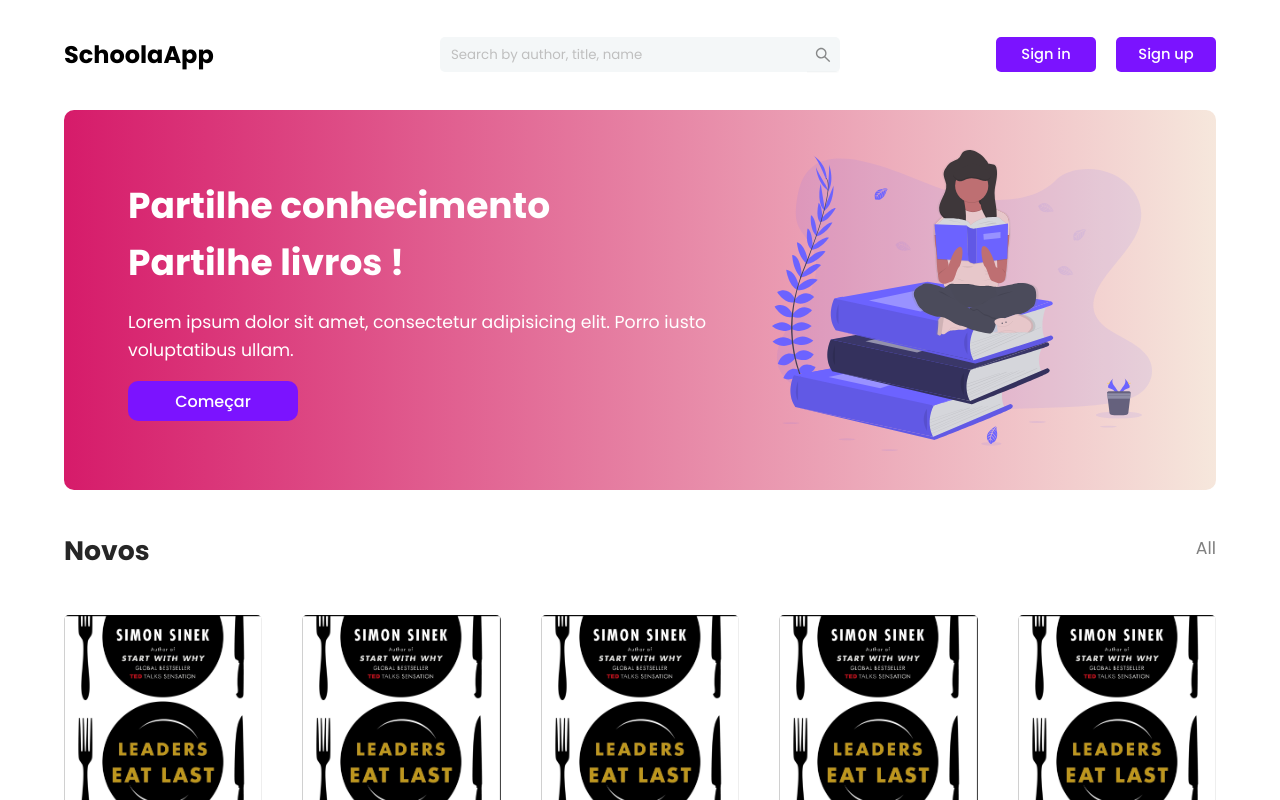
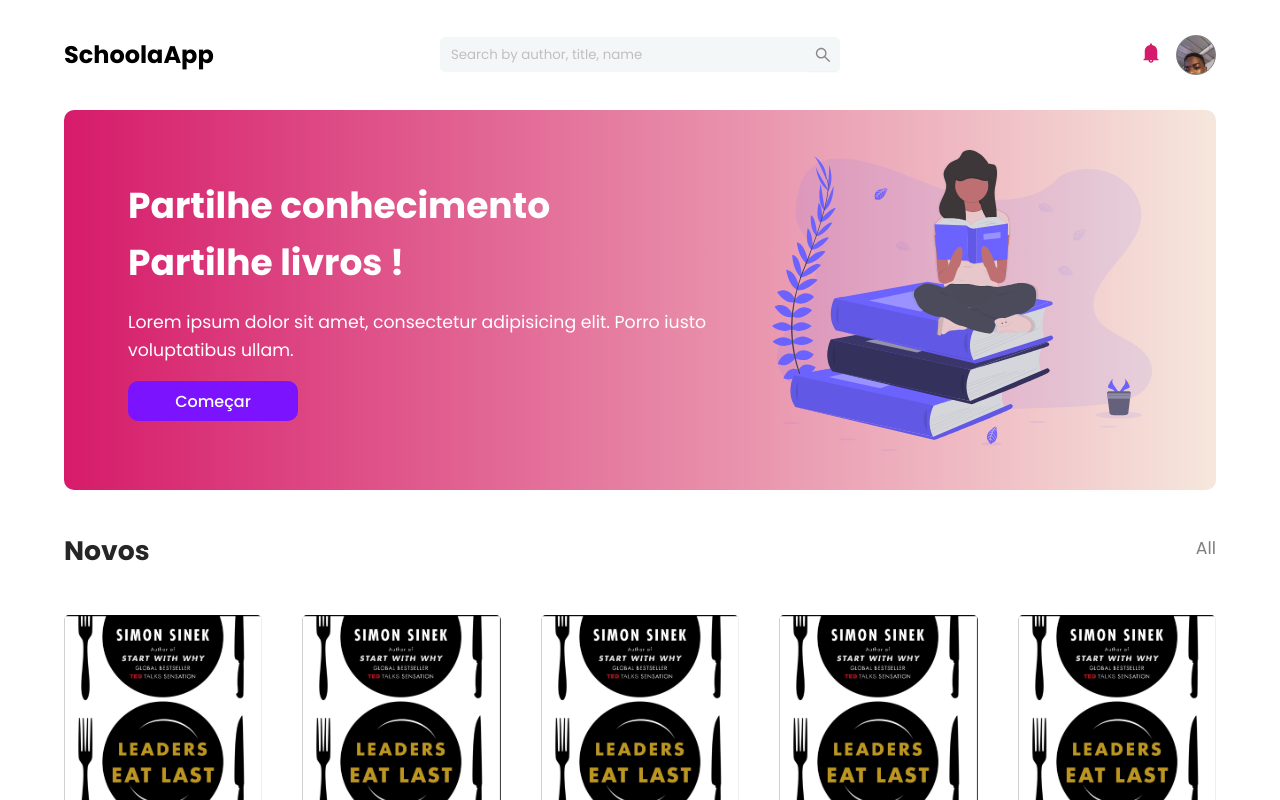
Before and after one commit to BatistaTony/Schoola, a Next.js app: page / in a window 1280 px wide. Shown: the top 800 px of the page. Built offline with nearby package versions, Linux system fonts and the light colour scheme.

Commit message:
notification structure done

```diff
--- a/components/books/card.tsx
+++ b/components/books/card.tsx
@@ -1,5 +1,6 @@
 import { IBook } from '@/types/book';
-import { CardBookStyled, AvatarOwner, BookCover } from './styles';
+import { CardBookStyled, BookCover } from './styles';
+import UserAvatar from '@/elements/avatar';
 
 interface ICardBook {
   book: IBook;
@@ -12,7 +13,7 @@ const CardBook = ({ book: { author, title, cover, postedBy } }: ICardBook) => {
       <h1 className="title">{title}</h1>
       <p className="author">{author.name}</p>
       <div className="owner">
-        <AvatarOwner avatar={postedBy.avatar} />
+        <UserAvatar src={postedBy.avatar} size="small" />
         <p>{postedBy.name}</p>
       </div>
     </CardBookStyled>
--- a/components/navbar/index.tsx
+++ b/components/navbar/index.tsx
@@ -1,15 +1,18 @@
 import SearchInput from './searchInput';
 import { ButtonAccount, Logo, NavbarStyled } from './styles';
+import UserMenu from './userMenu';
 
 const Navbar = () => {
   return (
     <NavbarStyled>
       <Logo>SchoolaApp</Logo>
       <SearchInput />
-      <div className="buttons_g">
+      {/* <div className="buttons_g">
         <ButtonAccount>Sign in</ButtonAccount>
         <ButtonAccount>Sign up</ButtonAccount>
-      </div>
+      </div> */}
+
+      <UserMenu />
     </NavbarStyled>
   );
 };
--- a/components/navbar/styles.ts
+++ b/components/navbar/styles.ts
@@ -103,3 +103,57 @@ export const SearchStyled = styled.div`
     }
   }
 `;
+
+export const UserMenuStyled = styled.div`
+  width: auto;
+  ${addFlexbox('row', 'center', 'flex-end')};
+`;
+
+export const NotificationStyled = styled.div`
+  position: relative;
+  margin-right: 15px;
+
+  svg {
+    fill: #d61b6a;
+    width: 20px;
+    height: 20px;
+    cursor: pointer;
+  }
+
+  .notifictionList {
+    position: absolute;
+    list-style: none;
+    width: 250px;
+    background: white;
+    right: 0%;
+    top: 40px;
+    border-radius: 5px;
+    padding: 10px;
+    box-shadow: 0 0 5px rgba(0, 0, 0, 0.3);
+    ${addFlexbox('column', 'center', 'flex-start')};
+    padding-bottom: 20px;
+
+    li {
+      width: 100%;
+      padding: 10px;
+      border-radius: 5px;
+      color: white;
+      ${addFont()};
+      font-size: 11pt;
+      background: #7b13ff;
+      margin-bottom: 10px;
+
+      .nameL {
+        ${addFont('Bold')};
+      }
+
+      .active_status {
+        width: 10px;
+        height: 10px;
+        border-radius: 100%;
+        background-color: #d61b6a;
+        margin-left: 10px;
+      }
+    }
+  }
+`;
--- /dev/null
+++ b/components/navbar/userMenu.tsx
@@ -0,0 +1,27 @@
+import UserAvatar from '@/elements/avatar';
+import { UserMenuStyled, NotificationStyled } from './styles';
+import { BellFilled } from '@ant-design/icons';
+import useToggle from '@/hooks/useToggle';
+
+const UserMenu = () => {
+  const { active, toggle } = useToggle();
+
+  return (
+    <UserMenuStyled>
+      <NotificationStyled>
+        <BellFilled onClick={toggle} />
+        {active && (
+          <ul className="notifictionList">
+            <li>
+              <span className="nameL">Ray Thony</span> wants your book{' '}
+              <span className="active_status"></span>
+            </li>
+          </ul>
+        )}
+      </NotificationStyled>
+      <UserAvatar src="avatar.jpg" size="medium" />
+    </UserMenuStyled>
+  );
+};
+
+export default UserMenu;
--- /dev/null
+++ b/elements/avatar/index.tsx
@@ -0,0 +1,12 @@
+import { CustomAvatar } from './style';
+
+interface IUserAvatar {
+  size: string;
+  src: string;
+}
+
+const UserAvatar = ({ size, src }: IUserAvatar) => {
+  return <CustomAvatar size={size || 'small'} src={src} />;
+};
+
+export default UserAvatar;
--- /dev/null
+++ b/elements/avatar/style.ts
@@ -0,0 +1,27 @@
+import styled from 'styled-components';
+
+const checkAvatarSize = (size: string) => {
+  switch (size.toLowerCase()) {
+    case 'large': {
+      return '70px';
+    }
+
+    case 'medium': {
+      return '40px';
+    }
+
+    default: {
+      return '20px';
+    }
+  }
+};
+
+export const CustomAvatar = styled.div<{ src: string; size: string }>`
+  width: ${({ size }) => checkAvatarSize(size)};
+  height: ${({ size }) => checkAvatarSize(size)};
+  border-radius: 100%;
+  border: 1px solid gray;
+  background: ${({ src }) => `url(${src})`};
+  background-position: center top;
+  background-size: 100%;
+`;
--- /dev/null
+++ b/hooks/useToggle.ts
@@ -0,0 +1,13 @@
+import { useCallback, useState } from 'react';
+
+const useToggle = (defaultState: boolean = false) => {
+  const [active, setActive] = useState(defaultState);
+
+  const toggle = useCallback(() => {
+    setActive(!active);
+  }, [active]);
+
+  return { active, toggle };
+};
+
+export default useToggle;
```
